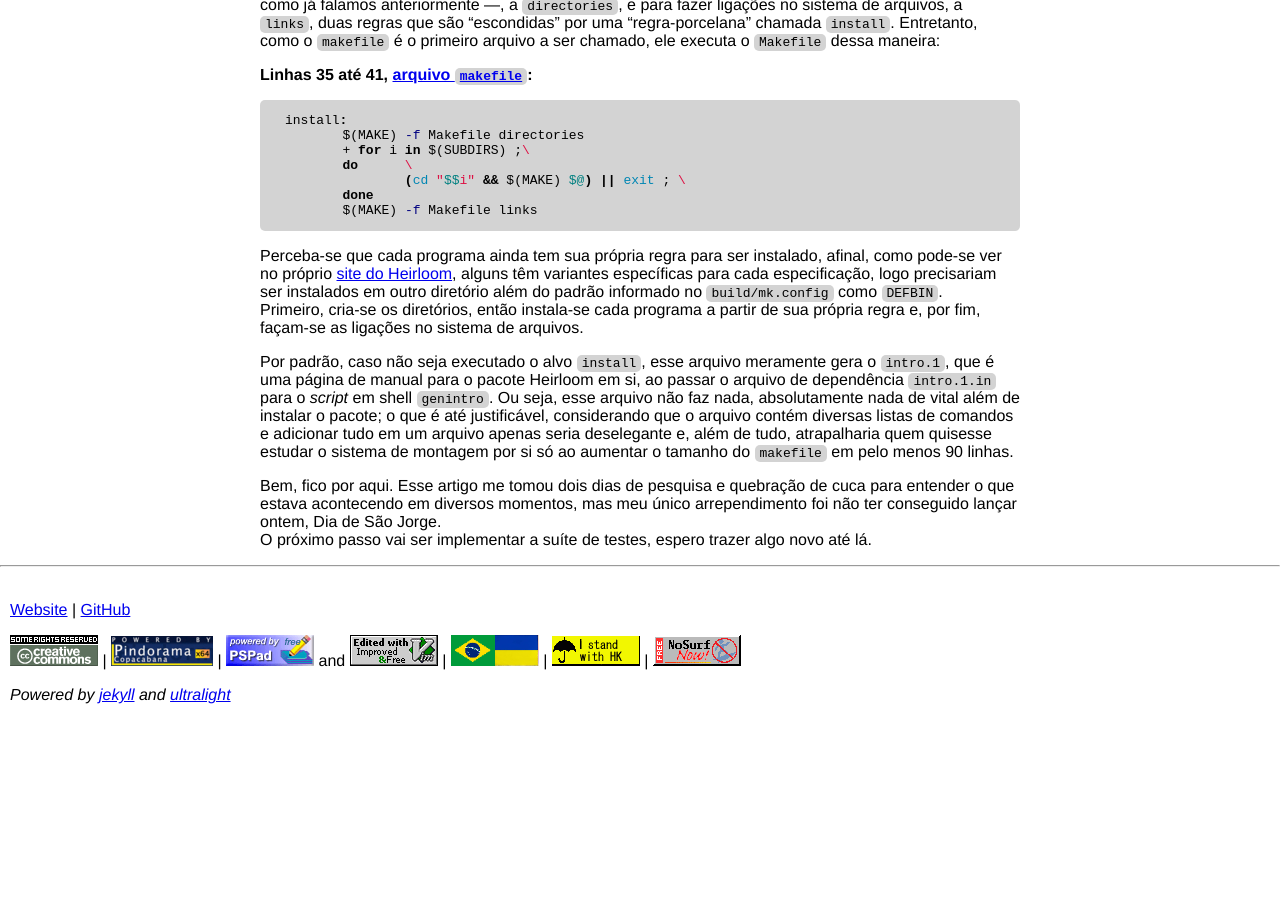
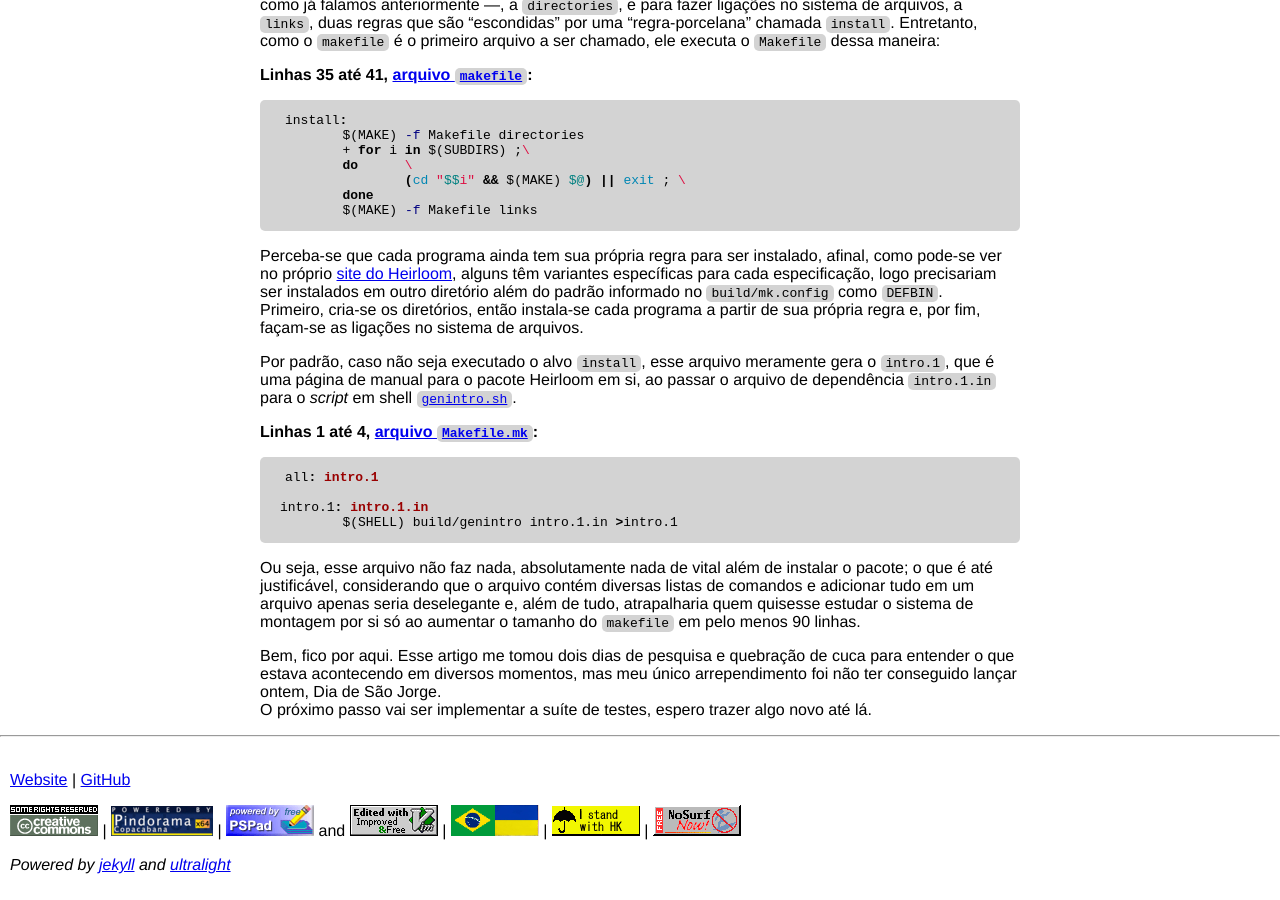
Before and after one commit to takusuman/blog, a Jekyll site: the page built from _posts/2024-04-22-tentando-entender-a-montagem-do-heirloom.markdown, in a window 1280 px wide and 900 px high, scrolled down 15421 px. Built offline with Jekyll 4.4.1, drawn with Linux system fonts in a browser that asks for light colours; before the commit the page ends 16151 px from its top, so only the background shows below that.

Commit message:
Pequena atualização na última postagem.

````diff
--- a/_posts/2024-04-22-tentando-entender-a-montagem-do-heirloom.markdown
+++ b/_posts/2024-04-22-tentando-entender-a-montagem-do-heirloom.markdown
@@ -1049,21 +1049,32 @@ install:
 
 Perceba-se que cada programa ainda tem sua própria regra para ser instalado,
 afinal, como pode-se ver no próprio
-[site do Heirloom](http://heirloom-ng.pindorama.dob.jp), alguns têm variantes
-específicas para cada especificação, logo precisariam ser instalados em outro
-diretório além do padrão informado no ``build/mk.config`` como ``DEFBIN``.
+[site do Heirloom](http://heirloom-ng.pindorama.dob.jp/#what), alguns têm
+variantes específicas para cada especificação, logo precisariam ser instalados
+em outro diretório além do padrão informado no ``build/mk.config`` como
+``DEFBIN``.
 Primeiro, cria-se os diretórios, então instala-se cada programa a partir de sua
 própria regra e, por fim, façam-se as ligações no sistema de arquivos.
 
 Por padrão, caso não seja executado o alvo ``install``, esse arquivo meramente
 gera o ``intro.1``, que é uma página de manual para o pacote Heirloom em si, ao
 passar o arquivo de dependência ``intro.1.in`` para o _script_ em shell
-``genintro``. Ou seja, esse arquivo não faz nada, absolutamente nada de
-vital além de instalar o pacote; o que é até justificável, considerando que o
-arquivo contém diversas listas de comandos e adicionar tudo em um arquivo apenas
-seria deselegante e, além de tudo, atrapalharia quem quisesse estudar o sistema
-de montagem por si só ao aumentar o tamanho do ``makefile`` em pelo menos 90
-linhas.
+[``genintro.sh``](https://github.com/Projeto-Pindorama/heirloom-ng/blob/master/build/genintro.sh).
+
+**Linhas 1 até 4, [arquivo ``Makefile.mk``](https://github.com/Projeto-Pindorama/heirloom-ng/blob/master/Makefile.mk):**
+
+```makefile
+all: intro.1
+
+intro.1: intro.1.in
+	$(SHELL) build/genintro intro.1.in >intro.1
+```
+
+Ou seja, esse arquivo não faz nada, absolutamente nada de vital além de instalar
+o pacote; o que é até justificável, considerando que o arquivo contém diversas
+listas de comandos e adicionar tudo em um arquivo apenas seria deselegante e,
+além de tudo, atrapalharia quem quisesse estudar o sistema de montagem por si só
+ao aumentar o tamanho do ``makefile`` em pelo menos 90 linhas.
 
 Bem, fico por aqui. Esse artigo me tomou dois dias de pesquisa e quebração de
 cuca para entender o que estava acontecendo em diversos momentos, mas meu único
````
